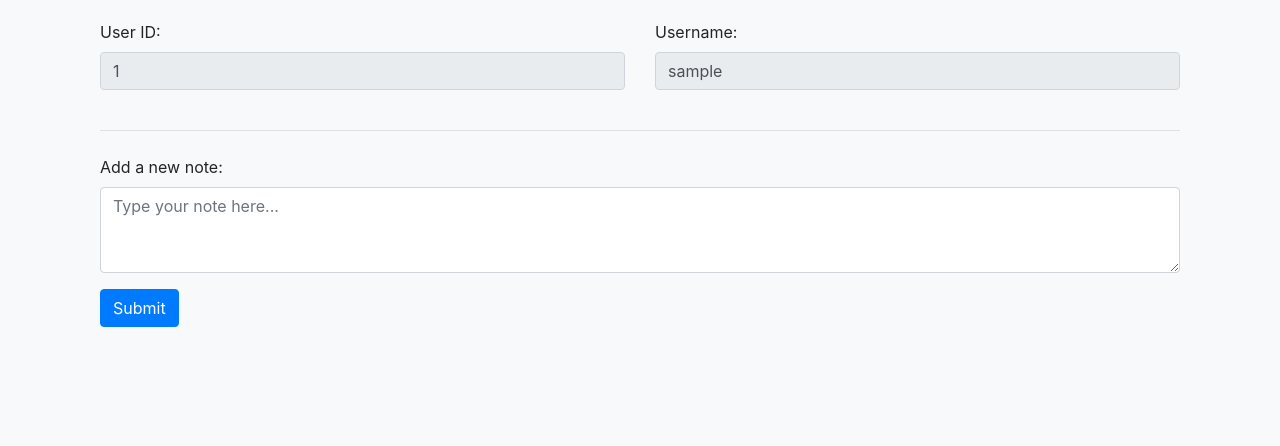
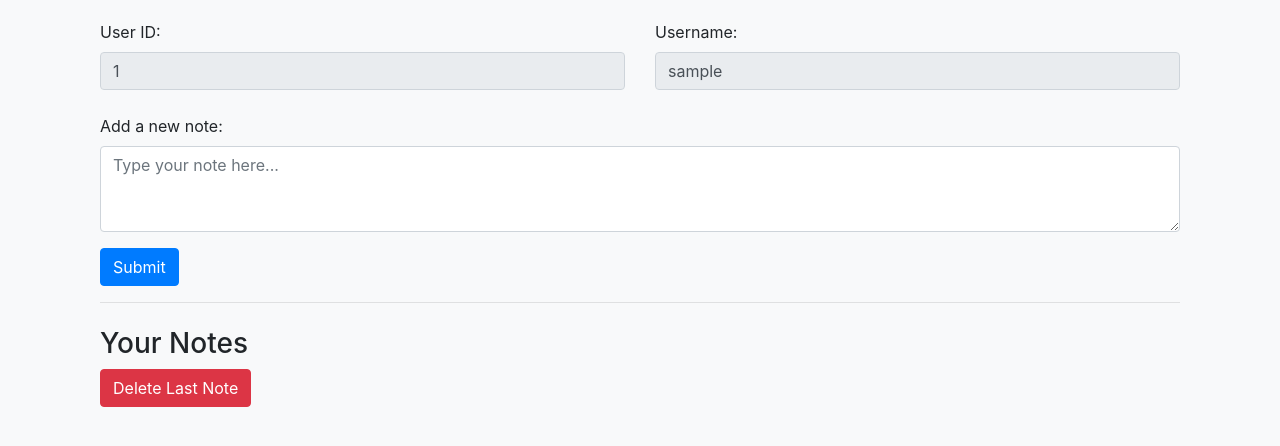
Before and after one commit to YoussefAlsoufi/Flask_Login_RestAPI, a Flask app: page /notes/add in a window 1280 px wide. Shown: the part 83-529 px from the top of the page. Run offline with Flask 3, Linux system fonts and the light colour scheme; the visitor is signed in with stand-in values (Sample User, id 1); data that the repository does not hold is empty; some libraries are stand-ins or nearby versions.

Commit message:
create delete last note route

```diff
--- a/flask_app/routes/notes_route.py
+++ b/flask_app/routes/notes_route.py
@@ -13,16 +13,25 @@ def add_note():
     form = NoteForm()
     if form.validate_on_submit():
         note_content = form.note_data.data
-        new_note = Note(note_data=note_content, user_id=current_user.id)
-        db.session.add(new_note)
-        db.session.commit()
-        flash('Note added successfully!', 'success')
-        return redirect(url_for('notes.add_note'))  # Redirect after POST to prevent resubmission
-    else:
-        if form.errors:
-            for error in form.errors:
-                flash(error, 'danger')
+        if note_content:
+            new_note = Note(note_data=note_content, user_id=current_user.id)
+            db.session.add(new_note)
+            db.session.commit()
+            flash('Note added successfully!', 'success')
+            return redirect(url_for('notes.add_note'))  # Redirect after POST to prevent resubmission
 
     # For GET request, fetch and display user's notes
-    user_notes = Note.query.filter_by(user_id=current_user.id).all()
+    user_notes = Note.query.filter_by(user_id=current_user.id).order_by(Note.note_date.desc()).all()
     return render_template('notes.html', user=current_user, notes=user_notes, form = form)
+
+@notes.route('/delete_last', methods=['POST'])
+@login_required
+def delete_last_note():
+    last_note = Note.query.filter_by(user_id=current_user.id).order_by(Note.note_date.desc()).first()
+    if last_note:
+        db.session.delete(last_note)
+        db.session.commit()
+        flash('Last note deleted successfully.', 'success')
+    else:
+        flash('No notes to delete.', 'danger')
+    return redirect(url_for('notes.add_note'))
--- a/flask_app/templates/notes.html
+++ b/flask_app/templates/notes.html
@@ -14,19 +14,6 @@
             <input type="text" id="username" class="form-control" value="{{ user.user_name }}" readonly>
         </div>
     </div>
-    <br>
-    <div class="chat-box">
-        {% for note in notes %}
-        <div class="note-item card">
-            <div class="card-body">
-                <p class="card-text">{{ note.note_data }}</p>
-                <small class="text-muted">Created at: {{ note.formatted_date }}</small>
-            </div>
-        </div>
-        <hr class="note-separator">
-        {% endfor %}
-    </div>
-    <hr>
     <div class="note-field mt-4">
         <form method="POST" action="{{ url_for('notes.add_note') }}">
             {{ form.hidden_tag() }}
@@ -34,11 +21,28 @@
                 <label for="note">Add a new note:</label>
                 {{ form.note_data(class="form-control", rows="3", placeholder="Type your note here...") }}
                 {% if form.note_data.errors %}
-                <div class="text-danger">{{ form.note_data.errors[0] }}</div>
+                    <div class="text-danger">
+                        {% for error in form.note_data.errors %}
+                            <p>{{ error }}</p>
+                        {% endfor %}
+                    </div>
                 {% endif %}
             </div>
             <button type="submit" class="btn btn-primary">Submit</button>
         </form>
+    </div>
+    <hr>
+    <div class="existing-notes mt-4">
+        <h3>Your Notes</h3>
+        <form method="POST" action="{{ url_for('notes.delete_last_note') }}">
+            <button type="submit" class="btn btn-danger">Delete Last Note</button>
+        </form>
+        {% for note in notes %}
+            <div class="note-box p-3 mb-3 bg-light">
+                <p>{{ note.note_data }}</p>
+                <small class="text-muted">{{ note.formatted_date }}</small>
+            </div>
+        {% endfor %}
     </div>
 
 </div>
```
